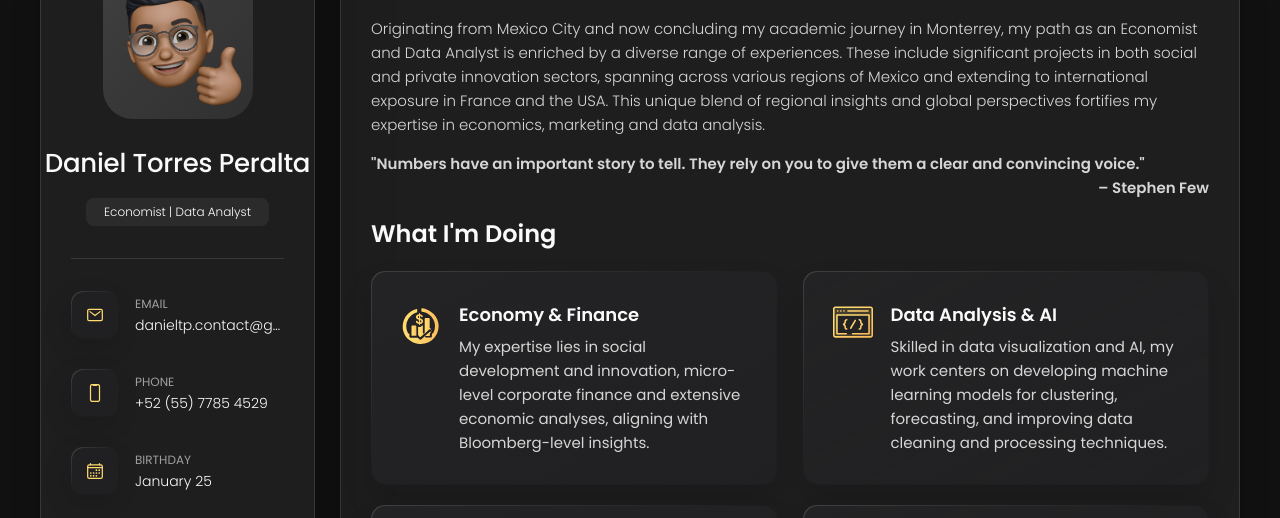
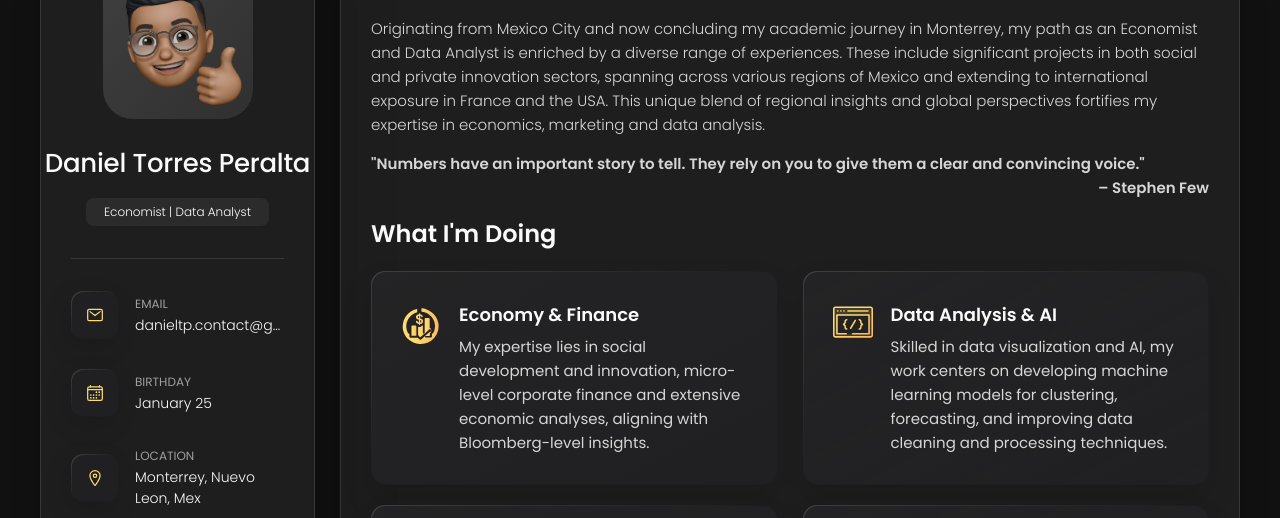
Before and after one commit to AbrahamChalita/Dakolta-Test, a plain HTML site: page index.html in a window 1280 px wide. Shown: the part 162-680 px from the top of the page. Drawn offline with nearby package versions, Linux system fonts and the light colour scheme.

Commit message:
Eliminar teléfono

```diff
--- a/index.html
+++ b/index.html
@@ -76,20 +76,6 @@
               <p class="contact-title">Email</p>
 
               <a href="mailto:danieltp.contact@gmail.com" class="contact-link">danieltp.contact@gmail.com</a>
-            </div>
-
-          </li>
-
-          <li class="contact-item">
-
-            <div class="icon-box">
-              <ion-icon name="phone-portrait-outline"></ion-icon>
-            </div>
-
-            <div class="contact-info">
-              <p class="contact-title">Phone</p>
-
-              <a href="tel:+525577854529" class="contact-link">+52 (55) 7785 4529</a>
             </div>
 
           </li>
```
